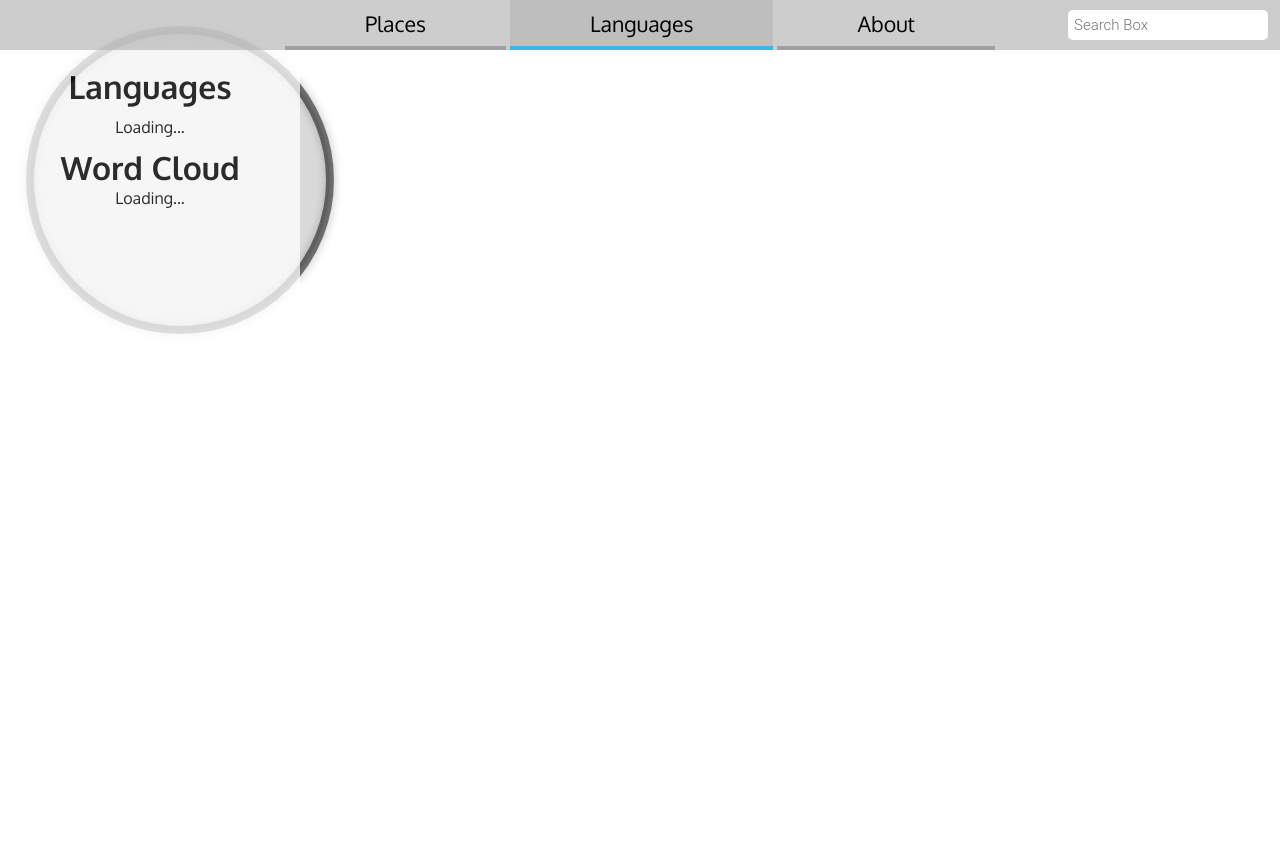
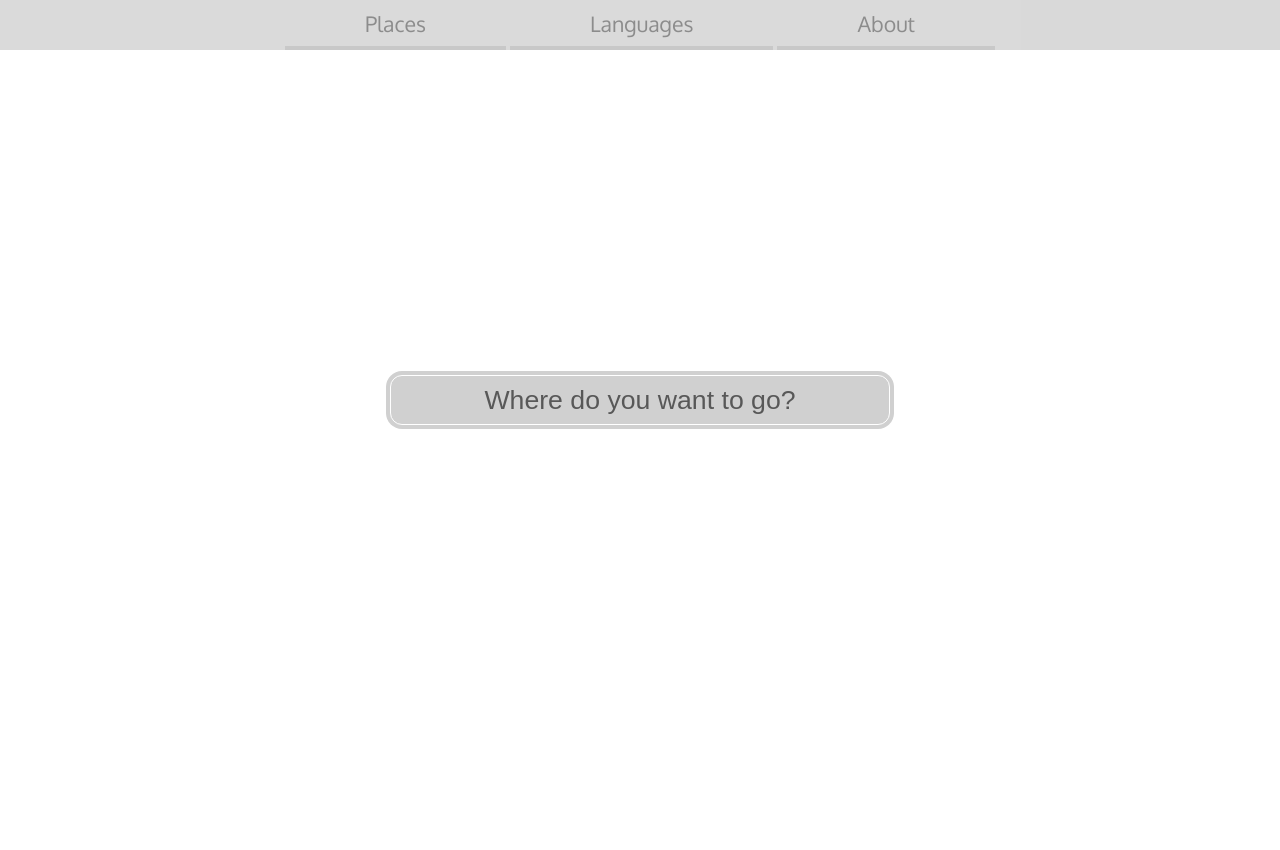
Before and after one commit to fuyumaou/Big-Data-and-Twitter, a Flask app: page / in a window 1280 px wide. After the commit the page ends 429 px from the top, so only its background shows below. Run offline with Flask 2, Linux system fonts and the light colour scheme; some libraries are stand-ins or nearby versions.

Commit message:
Added Landing Page (no blur yet). Removed flags to see what people think of it...

```diff
--- a/static/css/style.css
+++ b/static/css/style.css
@@ -21,6 +21,10 @@ html, body {
 	/*box-shadow: 0px 2px 10px rgba(0,0,0,0.2); */
 }
 
+#header.landing {
+	opacity: 0.75;
+}
+
 #menu {
 	position: relative;
 	margin: 0 auto;
@@ -28,6 +32,11 @@ html, body {
 	/* width: 500px; */
 	padding: 0;
 	text-align: center;
+}
+
+#menu.landing {
+	pointer-events: none;
+	opacity: 0.5;
 }
 
 #menu .tab {
@@ -80,7 +89,11 @@ html, body {
 	opacity: 0.8;
 	/*box-shadow: 2px 0px 10px rgba(0,0,0,0.2);*/
 	z-index: 2;
-	transition: opacity 750ms;
+	transition: all 750ms;
+}
+
+#sidebar.landing {
+	left: -300px;
 }
 
 #sidebar:hover {
@@ -148,6 +161,7 @@ img.dot {
 
 #pac-input {
 	background-color: #fff;
+	display: block;
 	position: relative;
 	top: -40px;
 	font-family: Roboto;
@@ -170,6 +184,10 @@ img.dot {
 	border-radius: 0 0 5px 5px;
 }
 
+#pac-input.landing, .pac-container.landing {
+	display: none;
+}
+
 #circle-canvas {
 	position:absolute;
 	top:0px;
@@ -186,3 +204,51 @@ img.dot {
 img {
 	vertical-align: middle;
 }
+
+#landing-wrapper {
+	width: 100%;
+	height: 100%;
+	position: relative;
+}
+
+#landing-box {
+	width: 500px;
+	height: 50px;
+	background-color: rgb(200,200,200);
+	opacity: 0.85;
+	font-size: 20pt;
+	text-align: center;
+	color: rgba(0,0,0,0.8);
+	position: absolute;
+	margin: 0;
+	top: 50%;
+	left: 50%;
+	margin-right: -50%;
+	transform: translate(-50%,-50%);
+	z-index: 4;
+	border-radius: 12px;
+	outline: none;
+	border: 1px solid white;
+	box-shadow: 0px 0px 0px 4px rgb(200,200,200);
+}
+
+/*#landing-box:focus {
+	border-color: rgb( 0, 178, 255);
+}*/
+
+::-webkit-input-placeholder { /* WebKit browsers */
+    color:   black;
+		opacity: 0.7;
+}
+:-moz-placeholder { /* Mozilla Firefox 4 to 18 */
+   color:    black;
+   opacity:  0.7;
+}
+::-moz-placeholder { /* Mozilla Firefox 19+ */
+   color:    black;
+   opacity:  0.7;
+}
+:-ms-input-placeholder { /* Internet Explorer 10+ */
+   color:    black;
+   opacity:  0.7;
+}
--- a/static/js/map.js
+++ b/static/js/map.js
@@ -177,13 +177,13 @@ var initializeMap = function() {
 		};
 	});
 	//get all the tweets
-	tweets = [];
+	var tweets = [];
 	$.get("/allTweetLangs", function(response) {
 		tweets = response.tweets;
-		gj = [];
+		var gj = [];
 		for (var tweetn in tweets) {
 			if (!tweets.hasOwnProperty(tweetn)) continue;
-			tweet = tweets[tweetn];
+			var tweet = tweets[tweetn];
 			gj.push({
 				type: "Feature",
 				properties: {
@@ -195,10 +195,10 @@ var initializeMap = function() {
 				}
 			});
 		}
-		map.data.addGeoJson({
+		/*map.data.addGeoJson({
 			type: "FeatureCollection",
 			features: gj
-		});
+		});*/
 		updateLocation();
 	});
 
@@ -262,7 +262,11 @@ var initializeMap = function() {
 		} else {
 			drawLangaugeSegments(circlePortions, false);
 		}
-		$("#languages").html("<table>\n" + languageShareHtml + "\n</table>");
+		if (langs.length === 0) {
+			$("#languages").html("<p>No tweets found within this area</p>");
+		} else {
+			$("#languages").html("<table>\n" + languageShareHtml + "\n</table>");
+		}
 	};
 
 
@@ -318,6 +322,22 @@ var initializeMap = function() {
 	var autocomplete = new google.maps.places.Autocomplete(input);
 	autocomplete.bindTo("bounds", map);
 
+	var searchBox = new google.maps.places.SearchBox(document.getElementById("landing-box"));
+
+	google.maps.event.addListener(searchBox, "places_changed", function() {
+		var place = searchBox.getPlaces()[0];
+
+		if (!place.geometry) return;
+
+		if (place.geometry.viewport) {
+			map.fitBounds(place.geometry.viewport);
+		} else {
+			map.setCenter(place.geometry.location);
+			map.setZoom(15);
+		}
+	});
+
+
 	var infowindow = new google.maps.InfoWindow();
 	var marker = new google.maps.Marker({
 		map: map
@@ -334,12 +354,14 @@ var initializeMap = function() {
 		}
 
 		// If the place has a geometry, then present it on a map.
+		if (!place.geometry) return;
+
 		if (place.geometry.viewport) {
 			map.fitBounds(place.geometry.viewport);
 		} else {
 			map.setCenter(place.geometry.location);
+			map.setZoom(15);
 		}
-		map.setZoom(15);
 	});
 
 };
--- a/templates/map.html
+++ b/templates/map.html
@@ -16,24 +16,24 @@
 	</head>
 
 	<body>
-		<div id="header">
-			<ul id="menu">
+		<div id="header" class="landing">
+			<ul id="menu" class="landing">
 				<li id="places-tab" class="tab">Places</li>
-				<li id="languages-tab" class="selected tab">Languages</li>
+				<li id="languages-tab" class="tab">Languages</li>
 				<li id="about-tab" class="tab">About</li>
 			</ul>
-			<input id="pac-input" class="controls" type="text" placeholder="Search Box">
+			<input id="pac-input" class="controls landing" type="text" placeholder="Search Box">
 		</div>
 		<div id="map-canvas" class="content"></div>
 
-		<div id="sidebar" class="content">
+		<div id="sidebar" class="content landing">
 			<div id="places-page" class="sidebar-page">
 				<h1 id="places-title"></h1>
 				<h2 id="places-content">Click on a place to find tweets and sentiment about it</h2>
 				<div id="places-bar"><canvas id="sentiment-canvas" width="250px" height="20px"></canvas></div>
 				<div id="places-account"></div>
 			</div>
-			<div id="languages-page" class="selected sidebar-page">
+			<div id="languages-page" class="sidebar-page">
 				<h1>Languages</h1>
 				<div id="languages">Loading...</div>
 				<h1>Word Cloud</h1>
@@ -44,10 +44,12 @@
 			</div>
 		</div>
 		<canvas id="circle-canvas" width="360px" height="360px"></canvas>
+		<div id="landing-wrapper">
+			<input id="landing-box" type="text" placeholder="Where do you want to go?">
+		</div>
 
 		<script src="https://maps.googleapis.com/maps/api/js?v=3&libraries=places"></script>
 		<script type="text/javascript" src="static/js/jquery-2.1.3.min.js"></script>
-		<!--script type="text/javascript" src="static/js/jquery-sidebar.js"></script-->
 		<script type="text/javascript" src="static/js/circle.js"></script>
 		<script type="text/javascript" src="http://platform.twitter.com/widgets.js"></script>
 		<script type="text/javascript" src="static/js/map.js"></script>
@@ -55,8 +57,9 @@
 		<script type="text/javascript">
 			$( document ).ready( function() {
 				// Draws placeholder segments while loading from db
+				$("#circle-canvas").hide();
 				drawLangaugeSegments( [] );
-				var currentTabId = "languages-tab";
+				var currentTabId = $( ".tab.selected" ).attr("id");
 
 				$( ".tab" ).on( "click", function(e) {
 					var oldTab = $( ".tab.selected" ),
@@ -118,8 +121,23 @@
 					return $bar;
 				}
 
-				var bar = $( "sentiment-canvas" ).sentimentBar();
+				// var bar = $( "sentiment-canvas" ).sentimentBar();
 				$("#places-bar").hide();
+				$("#landing-box").on("click", function(e) {
+					$(".pac-container").addClass("landing");
+				});
+
+				$("#landing-box").keyup(function(e) {
+					if (e.keyCode == 13) {
+						$("pac-input").show();
+						$("#pac-input").val($("#landing-box").val());
+						$(".pac-container, #menu, #header, #pac-input, #sidebar").removeClass("landing");
+						$("#landing-wrapper").css("display", "none");
+						$("#sidebar").css("left", "0px");
+						$("#languages-tab, #languages-page").addClass("selected");
+						$("#circle-canvas").show();
+					}
+				});
 
 			} );
 		</script>
```
